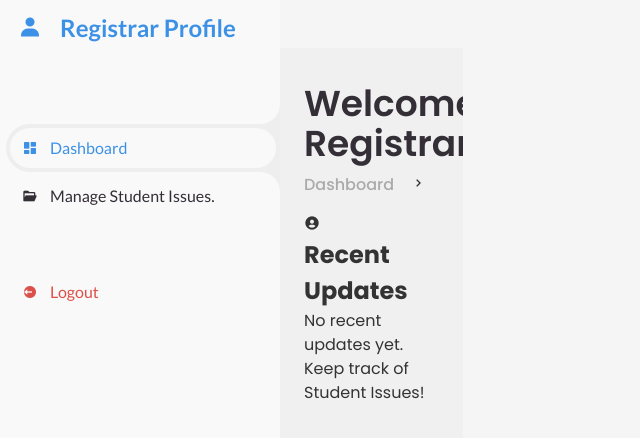
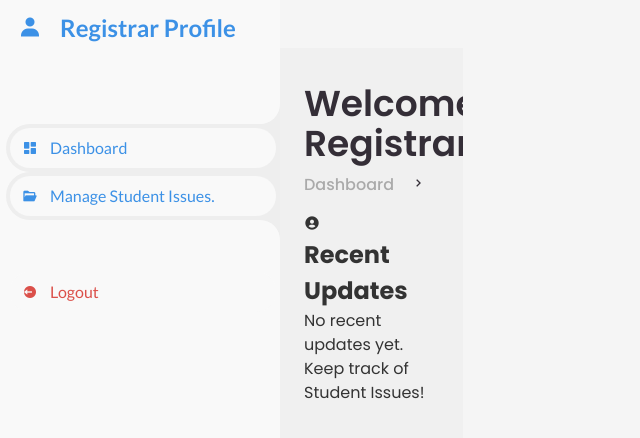
Before and after one commit to MORISON-K/AITS, a React (Vite) app in the folder client/aits_frontend/: page /registrar-dashboard in a window 1280 px wide. Shown: the top 438 px of the page, without its empty margins (0-640 px from the left). Built offline with nearby package versions, Linux system fonts and the light colour scheme; no server answers; the HTML template or start-up script is replaced by a standard one.

Commit message:
styled side bar

```diff
--- a/client/aits_frontend/src/RegistrarDashboard.jsx
+++ b/client/aits_frontend/src/RegistrarDashboard.jsx
@@ -18,13 +18,15 @@ const Sidebar = ( { handleLogout } ) => {
             <i className="bx bxs-dashboard text-xl mr-3"></i>
             <span className="text-lg">Dashboard</span>
           </Link>
+
         </li>
-        <li>
+        <li className="active" >
           <Link to="/manage-issues" className="flex items-center p-3 text-white hover:bg-gray-700">
             <i className="bx bxs-folder-open text-xl mr-3"></i>
             <span className="text-lg">Manage Student Issues.</span>
           </Link>
         </li>
+
 
 
       </ul>
```
